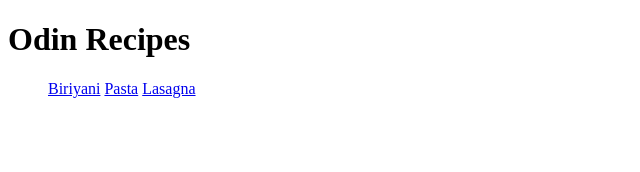
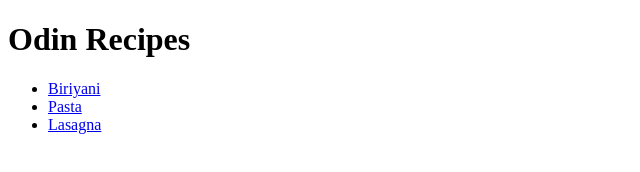
Before and after one commit to Mystix03/odin-recipes, a plain HTML site: page index.html in a window 1280 px wide. Shown: the whole page, without its empty margins (0-640 px from the left). Drawn offline with Linux system fonts and the light colour scheme.

Commit message:
added as a list

```diff
--- a/index.html
+++ b/index.html
@@ -9,9 +9,9 @@
     <h1>Odin Recipes</h1>
 
 <ul>
-    <a href="recipes/Biriyani.html">Biriyani</a>
-    <a href="recipes/Pasta.html">Pasta</a>
-    <a href="recipes/lasagna.html">Lasagna</a>
+   <Li> <a href="recipes/Biriyani.html">Biriyani</a></Li>
+   <li> <a href="recipes/Pasta.html">Pasta</a></li>
+   <li><a href="recipes/lasagna.html">Lasagna</a></li>
 </ul>
 
 </body>
```
